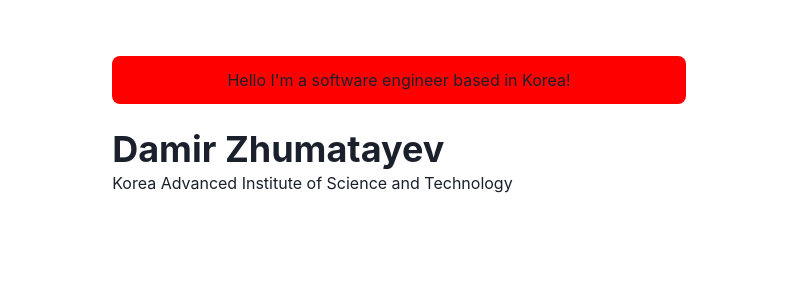
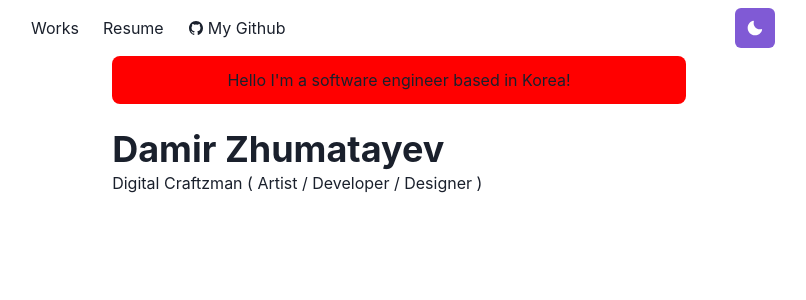
Before and after one commit to adidukik/portfolio, a Next.js app: page / in a window 1280 px wide. Shown: the top 300 px of the page, without its empty margins (241-1047 px from the left). Built offline with nearby package versions, Linux system fonts and the light colour scheme.

Commit message:
Add navbar and toggle theme

```diff
--- a/components/layouts/main.js
+++ b/components/layouts/main.js
@@ -1,4 +1,5 @@
 import Head from 'next/head'
+import Navbar from '../navbar'
 import { Box, Container } from '@chakra-ui/react'
 
 const Main = ({ children, router}) => {
@@ -8,7 +9,7 @@
                 <meta name="viewport" content="width=device-width, initial-scale=1" />
                 <title>Damir Zhumatayev - Homepage</title>
             </Head>
-
+            <Navbar path={router.asPath} />
             <Container maxW="container.md" pt={14}>
                 {children}
             </Container>
--- /dev/null
+++ b/components/navbar.js
@@ -0,0 +1,130 @@
+import { forwardRef } from 'react'
+import Logo from './logo'
+import NextLink from 'next/link'
+import {
+  Container,
+  Box,
+  Link,
+  Stack,
+  Heading,
+  Flex,
+  Menu,
+  MenuItem,
+  MenuList,
+  MenuButton,
+  IconButton,
+  useColorModeValue
+} from '@chakra-ui/react'
+import { HamburgerIcon } from '@chakra-ui/icons'
+import ThemeToggleButton from './theme-toggle-button'
+import { IoLogoGithub } from 'react-icons/io5'
+
+const LinkItem = ({ href, path, target, children, ...props }) => {
+  const active = path === href
+  const inactiveColor = useColorModeValue('gray.800', 'whiteAlpha.900')
+  return (
+    <Link
+      as={NextLink}
+      href={href}
+      scroll={false}
+      p={2}
+      bg={active ? 'grassTeal' : undefined}
+      color={active ? '#202023' : inactiveColor}
+      target={target}
+      {...props}
+    >
+      {children}
+    </Link>
+  )
+}
+
+const MenuLink = forwardRef((props, ref) => (
+  <Link ref={ref} as={NextLink} {...props} />
+))
+
+const Navbar = props => {
+  const { path } = props
+
+  return (
+    <Box
+      position="fixed"
+      as="nav"
+      w="100%"
+      bg={useColorModeValue('#ffffff40', '#20202380')}
+      css={{ backdropFilter: 'blur(10px)' }}
+      zIndex={2}
+      {...props}
+    >
+      <Container
+        display="flex"
+        p={2}
+        maxW="container.md"
+        wrap="wrap"
+        align="center"
+        justify="space-between"
+      >
+        <Stack
+          direction={{ base: 'column', md: 'row' }}
+          display={{ base: 'none', md: 'flex' }}
+          width={{ base: 'full', md: 'auto' }}
+          alignItems="center"
+          flexGrow={1}
+          mt={{ base: 4, md: 0 }}
+        >
+          <LinkItem href="/works" path={path}>
+            Works
+          </LinkItem>
+          <LinkItem href="/posts" path={path}>
+            Resume
+          </LinkItem>
+          <LinkItem
+            target="_blank"
+            href="https://github.com/adidukik"
+            path={path}
+            display="inline-flex"
+            alignItems="center"
+            style={{ gap: 4 }}
+            pl={2}
+          >
+            <IoLogoGithub />
+            My Github
+          </LinkItem>
+        </Stack>
+
+        <Box flex={1} align="right">
+          <ThemeToggleButton />
+
+          <Box ml={2} display={{ base: 'inline-block', md: 'none' }}>
+            <Menu isLazy id="navbar-menu">
+              <MenuButton
+                as={IconButton}
+                icon={<HamburgerIcon />}
+                variant="outline"
+                aria-label="Options"
+              />
+              <MenuList>
+                <MenuItem as={MenuLink} href="/">
+                  About
+                </MenuItem>
+                <MenuItem as={MenuLink} href="/works">
+                  Works
+                </MenuItem>
+                <MenuItem as={MenuLink} href="/resume">
+                  Resume
+                </MenuItem>
+                <MenuItem
+                  as={Link}
+                  href="https://github.com/adidukik"
+                >
+                  My Github
+                </MenuItem>
+              </MenuList>
+            </Menu>
+          </Box>
+        </Box>
+      </Container>
+    </Box>
+  )
+}
+
+export default Navbar
--- /dev/null
+++ b/components/theme-toggle-button.js
@@ -0,0 +1,29 @@
+import { AnimatePresence, motion } from 'framer-motion'
+import { IconButton, useColorMode, useColorModeValue } from '@chakra-ui/react'
+import { SunIcon, MoonIcon } from '@chakra-ui/icons'
+
+const ThemeToggleButton = () => {
+  const { toggleColorMode } = useColorMode()
+
+  return (
+    <AnimatePresence mode='wait' initial={false}>
+      <motion.div
+        style={{ display: 'inline-block' }}
+        key={useColorModeValue('light', 'dark')}
+        initial={{ y: -20, opacity: 0 }}
+        animate={{ y: 0, opacity: 1 }}
+        exit={{ y: 20, opacity: 0 }}
+        transition={{ duration: 0.2 }}
+      >
+        <IconButton
+          aria-label="Toggle theme"
+          colorScheme={useColorModeValue('purple', 'orange')}
+          icon={useColorModeValue(<MoonIcon />, <SunIcon />)}
+          onClick={toggleColorMode}
+        ></IconButton>
+      </motion.div>
+    </AnimatePresence>
+  )
+}
+
+export default ThemeToggleButton
--- a/package.json
+++ b/package.json
@@ -7,18 +7,19 @@
     "build": "next build",
     "prettier": "prettier -write .",
     "lint": "next lint"
-
   },
   "keywords": [],
   "author": "Damir Zhumatayev",
   "license": "MIT",
   "dependencies": {
+    "@chakra-ui/icons": "^2.1.1",
     "@chakra-ui/react": "^2.8.2",
     "@emotion/react": "^11.11.1",
     "@emotion/styled": "^11.11.0",
     "framer-motion": "^10.16.5",
     "next": "^14.0.3",
     "react": "^18.2.0",
-    "react-dom": "^18.2.0"
+    "react-dom": "^18.2.0",
+    "react-icons": "^4.12.0"
   }
 }
--- a/pages/index.js
+++ b/pages/index.js
@@ -11,7 +11,7 @@
                     <Heading as="h2" variant="page-title">
                         Damir Zhumatayev
                     </Heading>
-                    <p>Korea Advanced Institute of Science and Technology</p>
+                    <p>Digital Craftzman ( Artist / Developer / Designer ) </p>
                 </Box>
             </Box>
         </Container>
```
Also changed, not shown: components/logo.js (added), pages/_app.js (line endings or trailing spaces), 1 other file (tests, documents, lock files or other folders).
